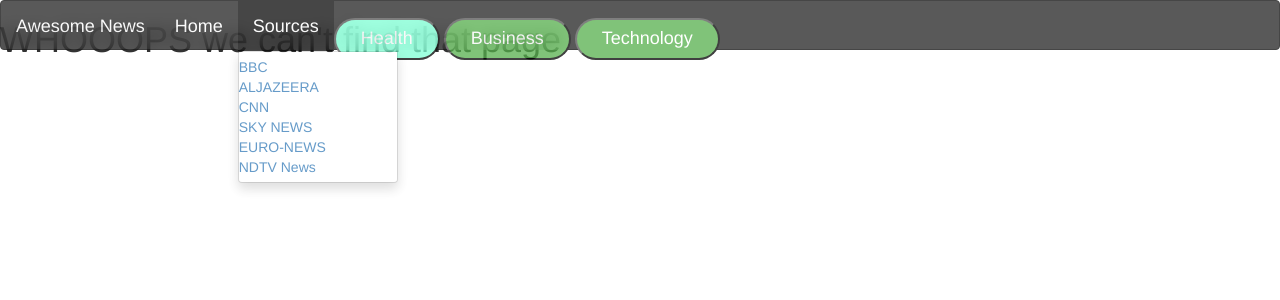
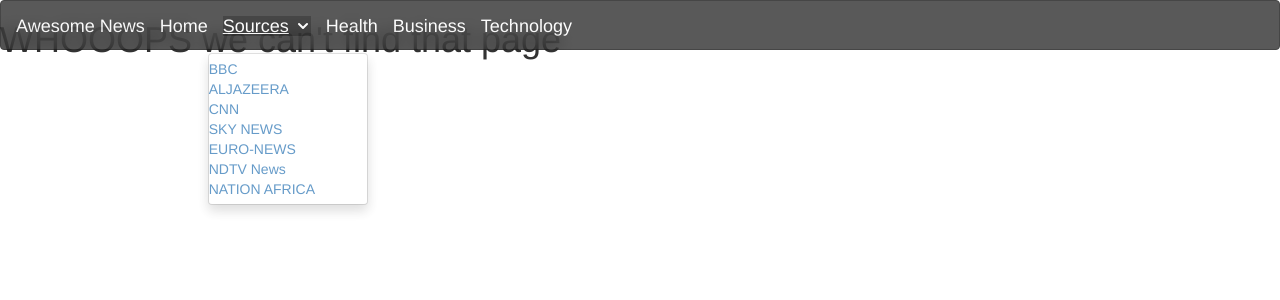
Before and after one commit to kema-ray/News-API, a Flask app: template app/templates/fourOwfour.html in a window 1280 px wide, after a click on "Sources". Shown: the top 300 px of the page. Run offline with Flask 2, Linux system fonts and the light colour scheme; the template is opened without the code that fills it, so the values that code supplies are empty; parts of the project's set-up code (start-up, migrations or seed data) failed here and were passed over; some libraries are stand-ins or nearby versions.

Commit message:
add styles

```diff
--- a/app/templates/macros.html
+++ b/app/templates/macros.html
@@ -1,7 +1,7 @@
 {% macro displayArticleList(article_list) %}
 {% for article in article_list %}
 <div>
-    <img src="{{article.urlToImage}}" alt="" style="box-shadow: 10px 10px 7px 12px lightblue;">
+    <img src="{{article.urlToImage}}" alt="">
     <div class="card-body">
         <h3 class="card-title" style="color: aliceblue;">{{article.title}}</h3>
         <p class="card-text" style="color: aliceblue;">{{article.description}}</p>
--- a/app/templates/navbar.html
+++ b/app/templates/navbar.html
@@ -8,13 +8,14 @@
               <span class="icon-bar"></span>
             </button>
             <a class="navbar-brand" href="/" style="color: white; font-size: large;"> Awesome News </a>
-        </div>
-        <div class="navbar-collapse collapse">
-            <ul class="nav navbar-nav" >
-                <li><a href="/" style="color: white; font-size: large;">Home</a></li>
-                <li class="nav-item dropdown">
-                    <a  class="nav-link dropdown-toggle" style="color: white; font-size: large;" href="#" id="navbarDropdown" role="button" data-toggle="dropdown" aria-expanded="false">
+            <nav class="nav navbar-nav" style="display: flex;align-items: center;" >
+                <a href="/" class="navbar-brand" style="color: white; font-size: large;">Home</a>
+                <div class="navbar-brand nav-item dropdown">
+                    <a  class="nav-link dropdown-toggle" style="display:flex; align-items:center;color: white; font-size: large;" href="#" id="navbarDropdown" role="button" data-toggle="dropdown" aria-expanded="false">
                       Sources
+                      <svg xmlns="http://www.w3.org/2000/svg" style="height: 20px; width: 20px; margin-left:4px; margin-right:-2px;" viewBox="0 0 20 20" fill="currentColor">
+                        <path fill-rule="evenodd" d="M5.293 7.293a1 1 0 011.414 0L10 10.586l3.293-3.293a1 1 0 111.414 1.414l-4 4a1 1 0 01-1.414 0l-4-4a1 1 0 010-1.414z" clip-rule="evenodd" />
+                      </svg>
                     </a>
                     <div class="dropdown-menu" aria-labelledby="navbarDropdown">
                       <a class="dropdown-item" href="https://www.bbc.com/news">BBC</a> <br>
@@ -23,14 +24,15 @@
                       <a class="dropdown-item" href="https://news.sky.com">SKY NEWS</a> <br>
                       <a class="dropdown-item" href="https://www.euronews.com">EURO-NEWS</a> <br>
                       <a class="dropdown-item" href="https://www.ndtv.com">NDTV News</a> <br>
+                      <a class="dropdown-item" href="https://nation.africa/kenya">NATION AFRICA</a> <br>
                     </div>
-                </li>
-                <!-- <li><a href="https://www.bbc.com/news" style="color: white;">BBC</a></li> -->
-                    <button style="margin-top: 3%; background-color: aquamarine;outline: none; padding: 6px 25px; border-radius: 25px;"><a style="color: white; font-size: large;" href="/{{'category/health'}}">Health</a></button>
-                    <button style="margin-top: 3%;background-color: #56af4c;outline: none; padding: 6px 25px; border-radius: 25px;"><a style="color: white; font-size: large;" href="/{{'category/business'}}">Business</a></button>
-                    <button style="margin-top: 3%;background-color: #56af4c;outline: none; padding: 6px 25px; border-radius: 25px;"><a style="color: white; font-size: large;" href="/{{'category/technology'}}">Technology</a></button>
-                    <!-- <li><a href="https://www.bbc.com/news" style="color: white;">BBC</a></li> -->
-            </ul>
+                </div>
+                <a class="navbar-brand" style="color: white; font-size: large;" href="/{{'category/health'}}">Health</a>
+                <a class="navbar-brand" style="color: white; font-size: large;" href="/{{'category/business'}}">Business</a>
+                <a class="navbar-brand" style="color: white; font-size: large;" href="/{{'category/technology'}}">Technology</a>
+            </nav>
+        </div>
+        <div class="navbar-header navbar-collapse collapse" >
         </div>
 
     </div>
--- a/app/views.py
+++ b/app/views.py
@@ -5,10 +5,11 @@ from .request import get_articles,get_article, get_category
 
 @app.route('/') #localhost:5000
 def index():
+    general_articles = get_articles('general')
     health_articles = get_articles('health')
     technology_articles = get_articles('technology')
     business_articles = get_articles('business')
-    return render_template('index.html',health = health_articles,business = business_articles,technology = technology_articles)
+    return render_template('index.html',general=general_articles,health = health_articles,business = business_articles,technology = technology_articles)
 
 @app.route('/category/<cat_name>')
 def category(cat_name):
```
Also changed, not shown: app/static/css/index.css (+6 -4 lines), app/templates/category.html (+7 -5 lines), app/templates/index.html (+6 -2 lines).
